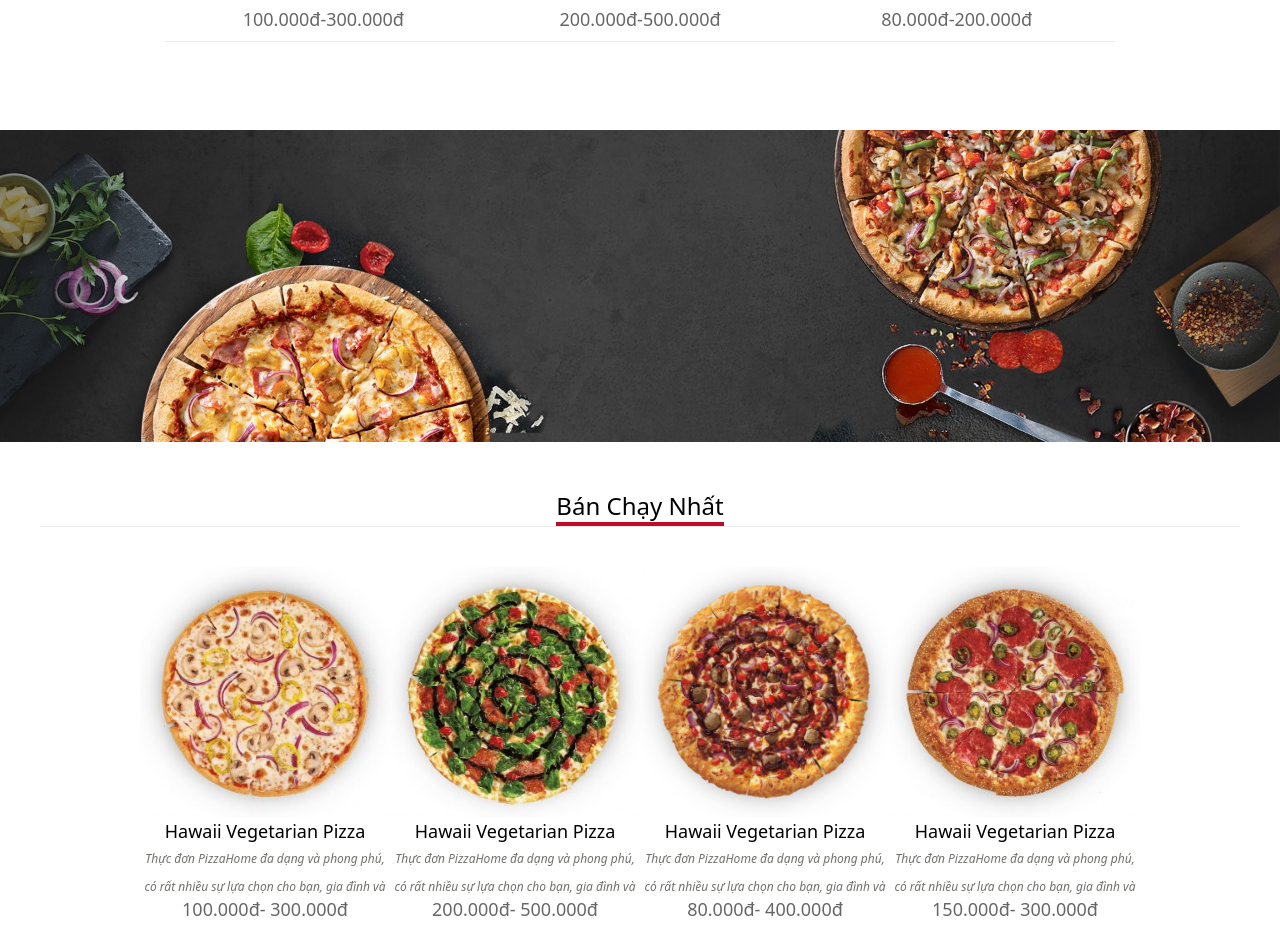
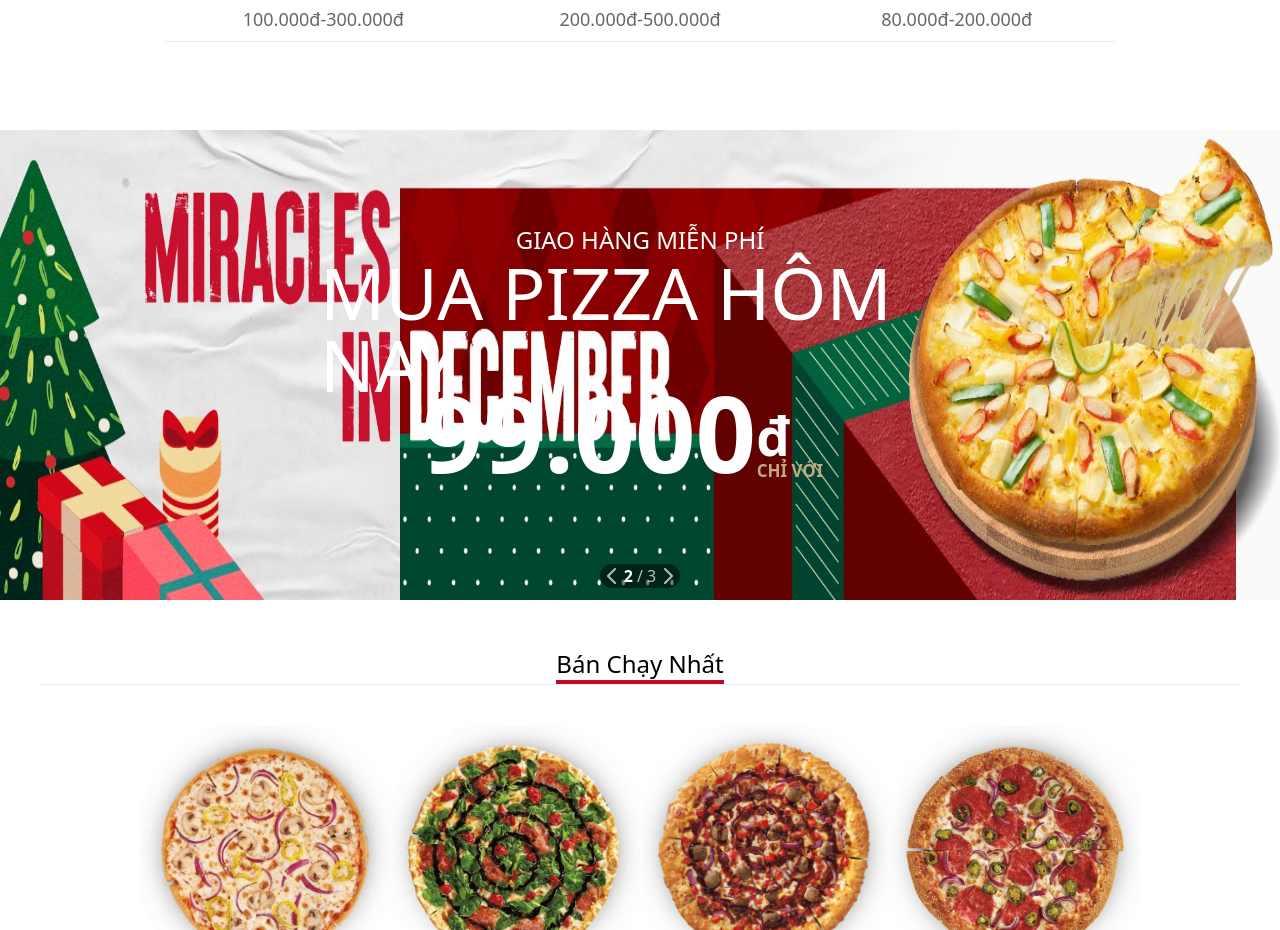
Before and after one commit to nguyenthang-digiex/pizza, a React (Create React App) app: page / in a window 1280 px wide. Shown: the part 2043-2973 px from the top of the page. Built offline with nearby package versions, Linux system fonts and the light colour scheme.

Commit message:
fix bug ui

```diff
--- a/src/page/Home/index.tsx
+++ b/src/page/Home/index.tsx
@@ -3,6 +3,8 @@ import BannerLogo1 from '../../asses/banner1.png';
 import BannerLogo2 from '../../asses/banner2.jpeg';
 import BannerSmallLogo from '../../asses/banner_small.jpeg';
 import BannerSmall1Logo from '../../asses/banner_small1.png';
+import BannerSmall3Logo from '../../asses/banner_small2.png';
+import BannerSmall2Logo from '../../asses/banner3.png';
 import Image from '../../asses/image1.png';
 import Image1 from '../../asses/image2.png';
 import Image2 from '../../asses/image3.png';
@@ -102,6 +104,19 @@ function Home() {
         },
     ]
 
+    const bannerSmallList = [
+        {
+            id: '1',
+            image: <img style={{width: '100%', height: '100%'}} src={BannerSmallLogo} alt=''/>
+        }, {
+            id: '2',
+            image: <img style={{width: '100%', height: '100%'}} src={BannerSmall2Logo} alt=''/>
+        }, {
+            id: '3',
+            image: <img style={{width: '100%', height: '100%'}} src={BannerSmall3Logo} alt=''/>
+        }
+    ]
+
     return (
         <div className="min-w-[1200px]">
             <div className="min-w-[1200px] overflow-visible m-auto bg-[#c00a27]">
@@ -113,19 +128,22 @@ function Home() {
                         <div className="h-[880px] relative">
                             {item.image}
                             {item.id === '1' &&
-                                <div className="absolute whitespace-nowrap p-0 m-0 top-[200px] left-[250px] text-white text-9xl z-10 font-bold text-center leading-[120px] font-sans ">
+                                <div
+                                    className="absolute whitespace-nowrap p-0 m-0 top-[200px] left-[100px] text-white text-9xl z-10 font-bold text-center leading-[120px] font-sans ">
                                     VEGGIE FUN
                                     <br/>
                                     DELICIOUS SUMMER!
                                 </div>
                             }{item.id === '2' &&
-                                <div className="absolute whitespace-nowrap p-0 m-0 top-[200px] left-[250px] text-white text-9xl z-10 font-bold text-center leading-[120px] font-sans ">
+                            <div
+                                className="absolute whitespace-nowrap p-0 m-0 top-[200px] left-[100px] text-white text-9xl z-10 font-bold text-center leading-[120px] font-sans ">
                                 VEGGIE FUN
                                 <br/>
                                 DELICIOUS SUMMER!
                             </div>
                         }{item.id === '3' &&
-                                <div className="absolute whitespace-nowrap p-0 m-0 top-[200px] left-[250px] text-white text-9xl z-10 font-bold text-center leading-[120px] font-sans ">
+                            <div
+                                className="absolute whitespace-nowrap p-0 m-0 top-[200px] left-[100px] text-white text-9xl z-10 font-bold text-center leading-[120px] font-sans ">
                                 VEGGIE FUN
                                 <br/>
                                 DELICIOUS SUMMER!
@@ -182,8 +200,49 @@ function Home() {
                     )}
                 </div>
             </div>
+
             <div className="min-w-[1200px] py-12">
-                <img style={{width: '100%', height: '100%'}} src={BannerSmallLogo} alt=''/>
+                <PanelCarousel
+                    effect="fade"
+                    slidesPerView={1}
+                    data={bannerSmallList}
+                    onRenderItem={item => (
+                        <div className="h-[470px] bg-center bg-cover relative">
+                            {item.image}
+                            <div className="absolute"
+                                 style={{top: '50%', left: '50%', transform: 'translate(-50%,-50%)'}}>
+                                <h3 className="relative overflow-hidden text-center mb-0 text-2xl font-light">
+                                    <span className="inline-block align-baseline relative text-white"
+                                          style={{zoom: 1, padding: '0 20px'}}>
+                                    GIAO HÀNG MIỄN PHÍ
+                                    </span>
+                                </h3>
+                                <h2
+                                    className="text-white text-7xl font-sans border-none"
+                                    style={{margin: 0, paddingBottom: '3.2px', fontSize: '4.5em'}}>
+                                    MUA PIZZA HÔM NAY
+                                </h2>
+                                <div style={{display: 'table', width: '100%', marginBottom: '35px', paddingTop: '25px'}}>
+                                    <div className="text-white" style={{lineHeight: '.6rem', fontSize: '6.625em'}}>
+                                        <span className="font-bold text-center" style={{display: 'block'}}>
+                                            99.000
+                                            <span className="align-top"
+                                                  style={{lineHeight: '1rem', fontSize: '.5em'}}>đ</span>
+                                        <span className="align-top" style={{lineHeight: '1rem', fontSize: '.5em'}}/>
+                                        <span className="relative text-[#c2aa7e]"
+                                              style={{bottom: '-4px', right: '34px', fontSize: '.16em'}}>CHỈ VỚI</span>
+                                        </span>
+
+                                    </div>
+                                </div>
+                            </div>
+                        </div>
+                    )}
+                    autoplay={{
+                        delay: 3000,
+                        disableOnInteraction: false
+                    }}
+                />
             </div>
             <div className="flex flex-col justify-center items-center min-w-[1200px]">
                 <div className="flex min-w-[1200px] justify-center items-center"
--- a/src/page/Pizza/index.tsx
+++ b/src/page/Pizza/index.tsx
@@ -50,8 +50,7 @@ function Pizza() {
 
     return (
         <div className="flex flex-col justify-center items-center min-w-[1200px]">
-            <div id="banner_pizza"
-                 className="flex flex-col justify-center items-center bg-[#ccc] h-[300px]  min-w-full">
+            <div id="banner_pizza" className="flex flex-col justify-center items-center bg-[#ccc] h-[300px]  min-w-full">
                 <div className="text-6xl text-white font-serif">
                     PIZZA
                 </div>
@@ -61,6 +60,7 @@ function Pizza() {
                     {!number && <h3 className="text-white">{">"} Trang 2</h3>}
                 </div>
             </div>
+
             <div id="select" className="flex flex-col items-center bg-[#fff] h-[100px] min-w-[1200px]">
                 <div className="flex justify-between items-center min-w-[1200px] p-10 text-[#8c8c8c]"
                      style={{borderBottom: '1px solid #ebeaf1'}}>
```
Also changed, not shown: src/model/index.tsx (added, +9 -0 lines), src/asses/banner3.png (added), src/asses/banner_small2.png (added). Lines whose indentation alone changed are shown as unchanged.
